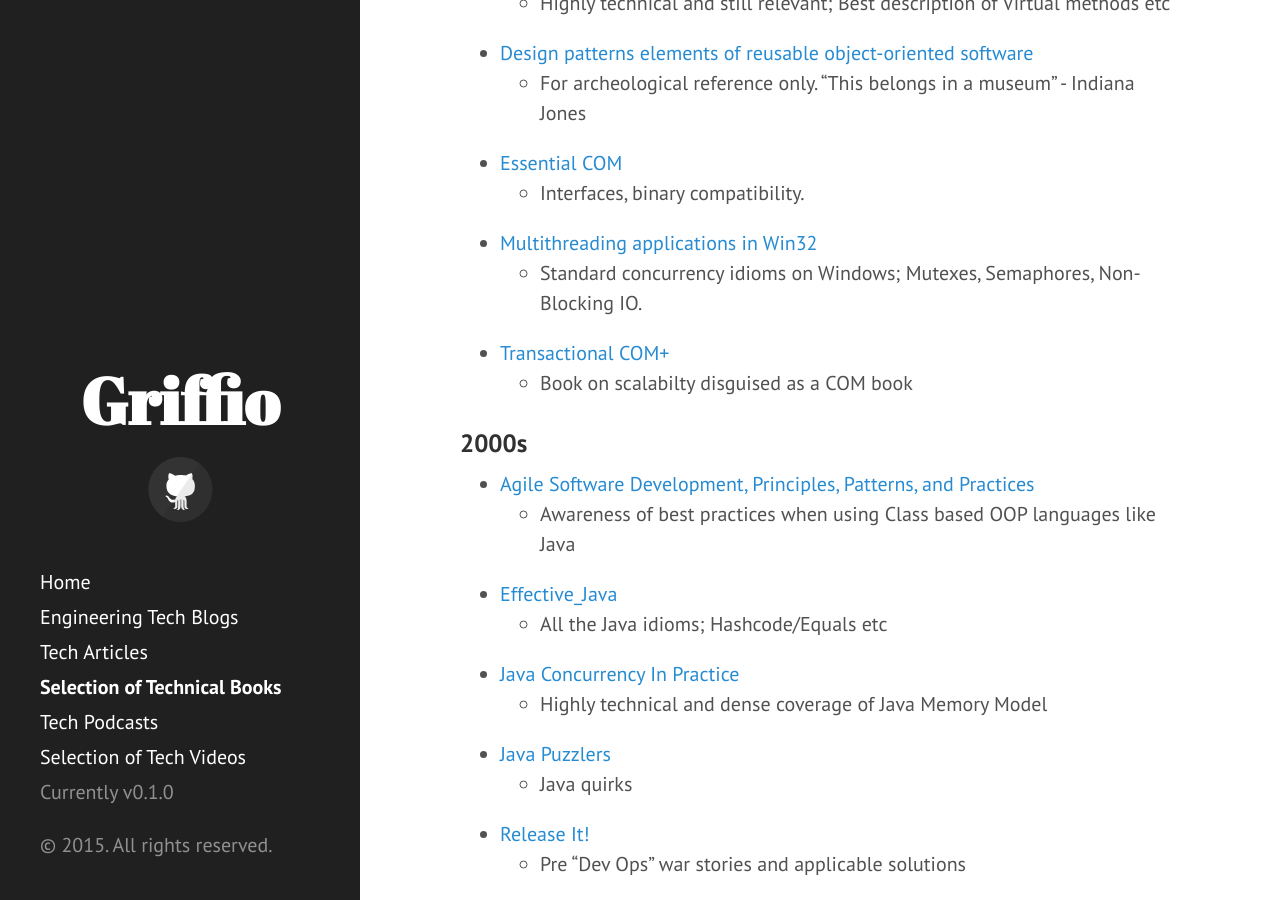
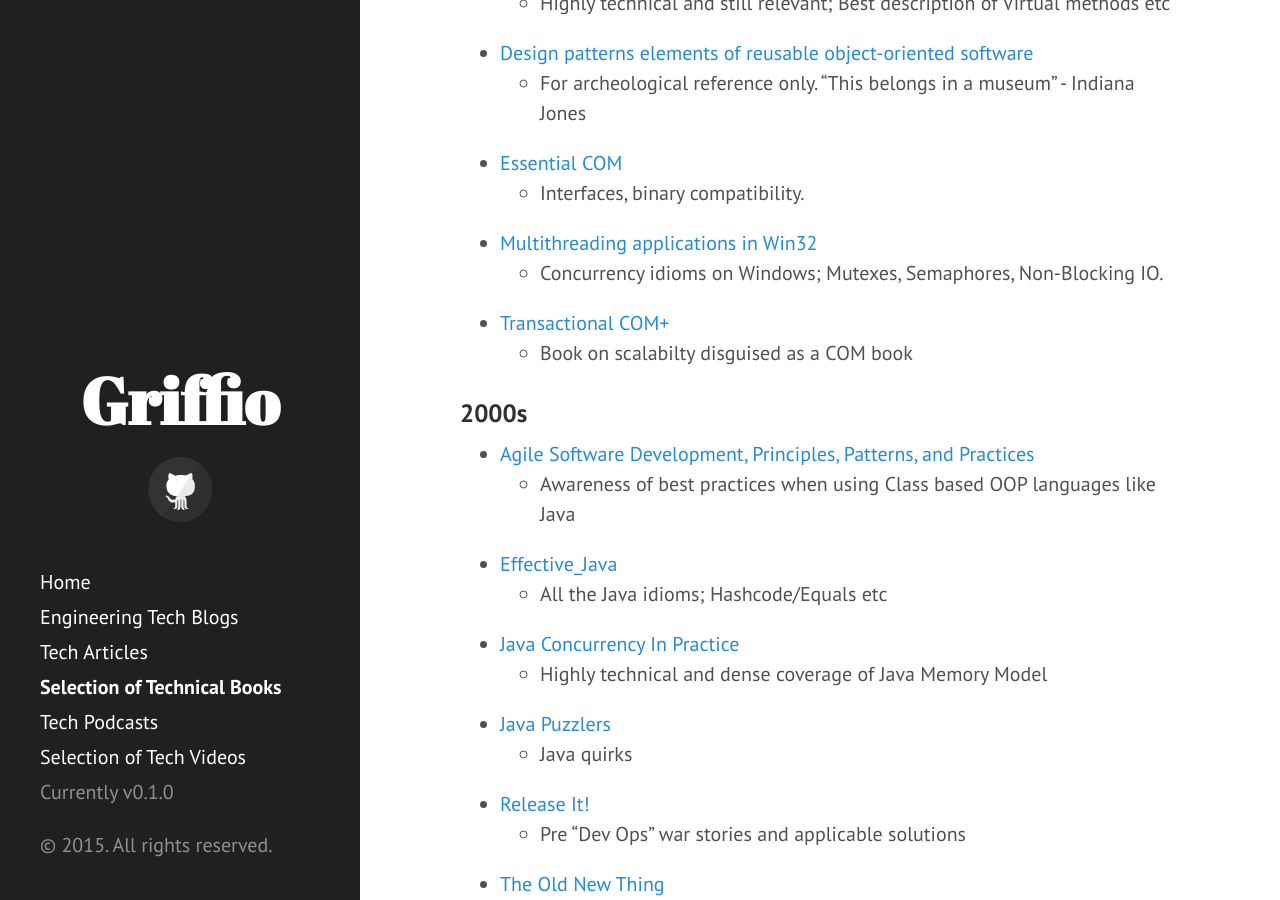
Before and after one commit to griffio/griffio.github.io, a Jekyll site: the page built from tech-books.md, in a window 1280 px wide and 900 px high, scrolled down 586 px. Built offline with Jekyll 4.4.1, drawn with Linux system fonts in a browser that asks for light colours; nearby versions of some CDN libraries.

Commit message:
Update tech-books.md

```diff
--- a/tech-books.md
+++ b/tech-books.md
@@ -24,7 +24,7 @@
 - [Essential COM](https://openlibrary.org/books/OL698253M/Essential_COM)
   - Interfaces, binary compatibility.
 - [Multithreading applications in Win32](https://openlibrary.org/books/OL1008159M/Multithreading_applications_in_Win32)
-  - Standard concurrency idioms on Windows; Mutexes, Semaphores, Non-Blocking IO.
+  -  Concurrency idioms on Windows; Mutexes, Semaphores, Non-Blocking IO.
 - [Transactional COM+](https://openlibrary.org/books/OL7408130M/Transactional_COM)
   - Book on scalabilty disguised as a COM book
 
```
